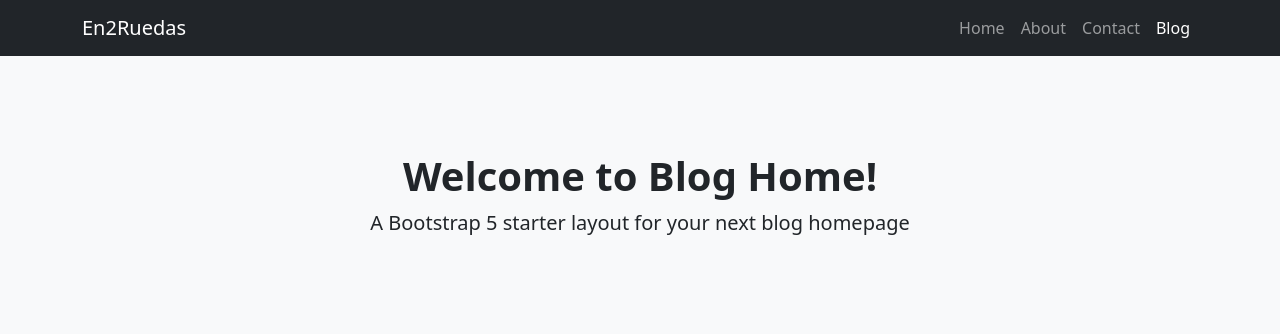
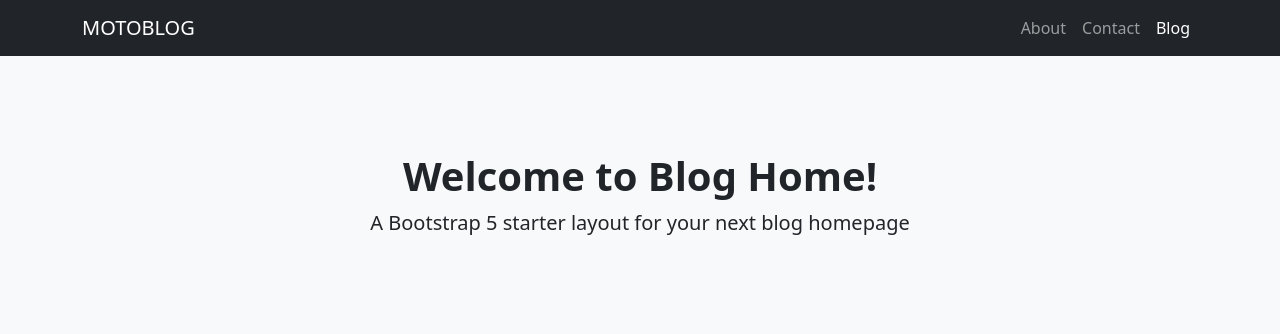
Before and after one commit to gabaq/MotoBlog, a Django app: page / in a window 1280 px wide. Shown: the top 334 px of the page. Run offline with Django 4.2, Linux system fonts and the light colour scheme; grey boxes labelled with a size stand in for pictures from a placeholder-image service; some libraries are stand-ins or nearby versions.

Commit message:
change index

```diff
--- a/Blog/templates/Blog/index.html
+++ b/Blog/templates/Blog/index.html
@@ -24,14 +24,14 @@
         <!-- Responsive navbar-->
         <nav class="navbar navbar-expand-lg navbar-dark bg-dark">
             <div class="container">
-                <a class="navbar-brand" href="#!">En2Ruedas</a>
+                <a class="navbar-brand" href="{% url 'inicio' %}">MOTOBLOG</a>
                 <button class="navbar-toggler" type="button" data-bs-toggle="collapse" data-bs-target="#navbarSupportedContent" aria-controls="navbarSupportedContent" aria-expanded="false" aria-label="Toggle navigation"><span class="navbar-toggler-icon"></span></button>
                 <div class="collapse navbar-collapse" id="navbarSupportedContent">
                     <ul class="navbar-nav ms-auto mb-2 mb-lg-0">
-                        <li class="nav-item"><a class="nav-link" href="#">Home</a></li>
                         <li class="nav-item"><a class="nav-link" href="#!">About</a></li>
                         <li class="nav-item"><a class="nav-link" href="#!">Contact</a></li>
                         <li class="nav-item"><a class="nav-link active" aria-current="page" href="#">Blog</a></li>
+
                     </ul>
                 </div>
             </div>
--- a/Blog/urls.py
+++ b/Blog/urls.py
@@ -1,15 +1,8 @@
-from django.urls import path
-from django.contrib.auth.views import LogoutView
+from django.urls import path, include
 from Blog.views import *
-#inicio,cliente,empleado,pedido, producto, setClientes,getClientes, buscarClientes
-#from Pedidos import views
-# views.inicio,
-# views.cliente,
-# etc
 
 urlpatterns = [
-
-    path('', inicio, name='Inicio'),
-
+    path('', inicio, name = 'inicio'),
+    #path('Users/', include('Users.urls')),
 
 ]
```
